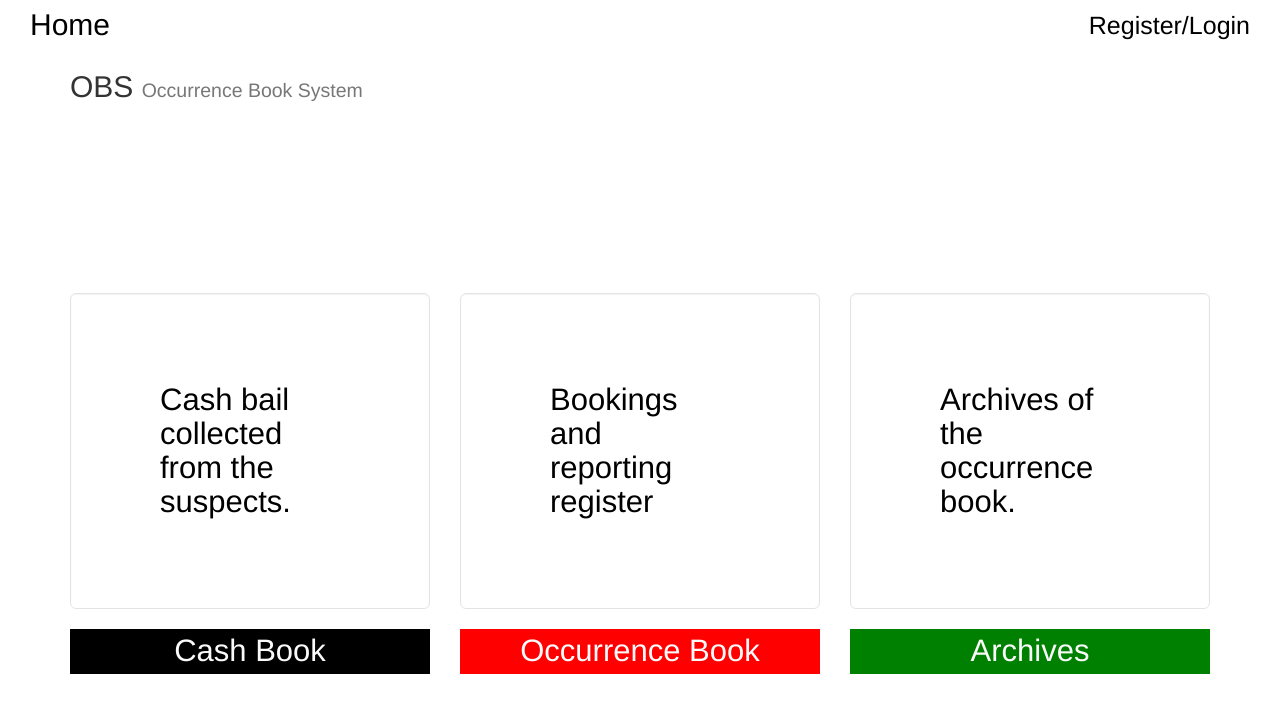
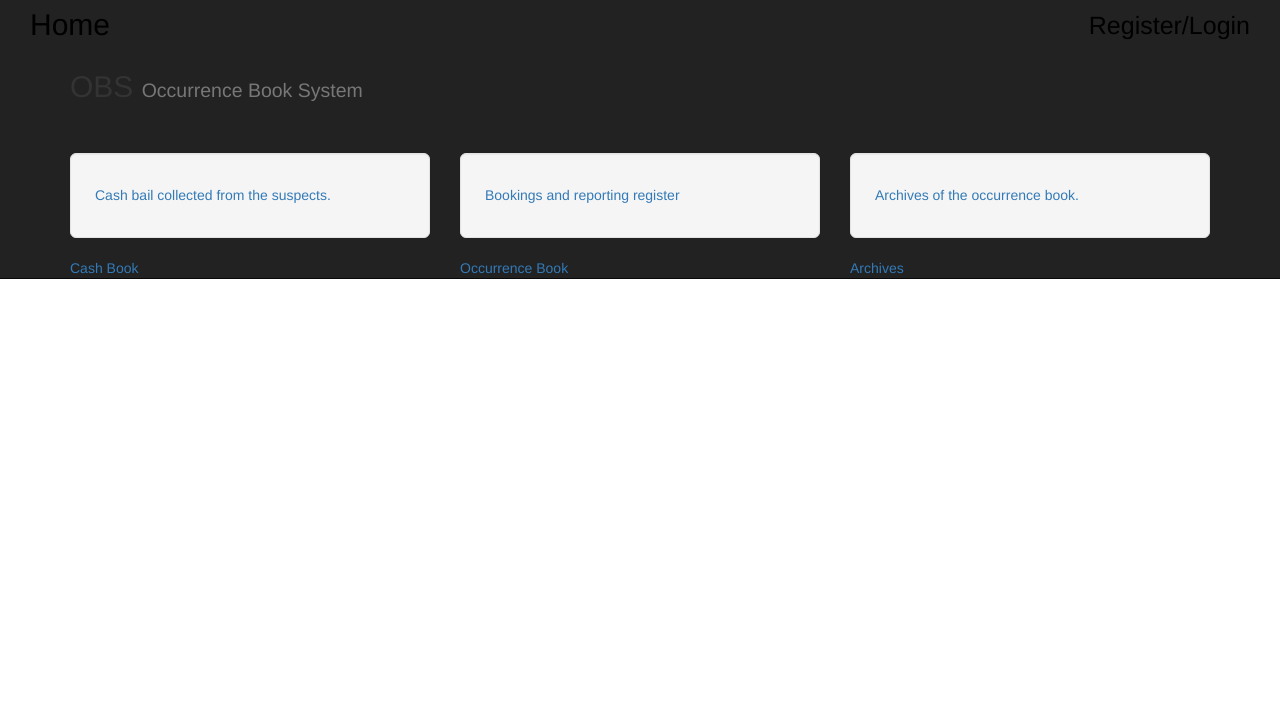
Before and after one commit to mwerumuchai/OB-tracking-system, a Django app: page / in a window 1280 px wide. Shown: the top 713 px of the page. Run offline with Django 3.2, Linux system fonts and the light colour scheme; some libraries are stand-ins or nearby versions.

Commit message:
minor updates and modifications

```diff
--- a/ob_system/templates/occurrence-book/occurrence.html
+++ b/ob_system/templates/occurrence-book/occurrence.html
@@ -25,11 +25,11 @@
     <div class="col-md-4" id="legend">
 
 
-      <h3><a class="btn btn-success" href="{% url 'book' %}"> BOOK </a></h3>
+      <h3><a class="btn btn-success" href=""> BOOK </a></h3>
 
       <h3><a class="btn btn-success" href=""> REPORT </a></h3>
 
-      <h3><a class="btn btn-success" href="{% url 'create-criminal-profile' %}"> CREATE CRIMINAL PROFILE </a></h3>
+      <h3><a class="btn btn-success" href=""> CREATE CRIMINAL PROFILE </a></h3>
 
     </div>
 
@@ -107,7 +107,7 @@
                           </div>
                           <div class="col-md-2"></div>
                           <div class="col-md-6">
-                            <h3><b>Id No:</b> <a href="{% url 'c_profile' item.id_no' %}"> <i>{{ item.criminal.id_no }}</i> </a> </h3>
+                            <h3><b>Id No:</b> <a href=""> <i>{{ item.criminal.id_no }}</i> </a> </h3>
                             <hr>
                           </div>
                         </div>
--- a/static/css/index.css
+++ /dev/null
@@ -1,293 +0,0 @@
-html {
-  padding: 50px;
-}
-
-.head {
-  margin-bottom: 150px;
-  /*margin-top: 120px;*/
-}
-
-.link {
-  color: #fafafa !important;
-}
-
-.navbar-inverse .navbar-nav>li>a {
-  color: #000;
-}
-
-/***********************************************************************
-*  OPAQUE NAVBAR SECTION
-***********************************************************************/
-
-.opaque-navbar {
-  background-color: #fff;
-  /*Transparent = rgba(0,0,0,0) / Translucent = (0,0,0,0.5);  */
-  height: 60px;
-  border-bottom: 0px;
-  transition: background-color .5s ease 0s;
-}
-
-.opaque-navbar.opaque {
-  background-color: #fafafa;
-  height: 60px;
-  transition: background-color .5s ease 0s;
-}
-
-ul.dropdown-menu {
-  background-color: #fafafa;
-}
-
-/***************************
-landing page
-*****************************/
-
-#cb {
-  background-color: #000;
-  text-align: center;
-  font-size: 31px;
-}
-
-#ob {
-  background-color: red;
-  text-align: center;
-  font-size: 31px;
-}
-
-#ar {
-  background-color: green;
-  text-align: center;
-  font-size: 31px;
-}
-
-.card-content {
-  height: 235px;
-  background: #fff;
-}
-
-.content {
-  margin: 65px;
-  color: #000;
-  font-size: 31px;
-}
-
-.well {
-  background-color: #fff;
-}
-
-@media (max-width: 992px) {
-  body {
-    background: #eeeeee;
-  }
-  .opaque-navbar {
-    background-color: #fafafa;
-    height: 60px;
-    transition: background-color .5s ease 0s;
-  }
-}
-
-div.help-block {
-  display: none;
-  margin-top: 5px;
-  margin-bottom: 10px;
-  color: #737373;
-}
-
-.card.horizontal {
-  overflow: hidden;
-  -moz-transition: all 0.3s;
-  -webkit-transition: all 0.3s;
-  transition: all 0.3s;
-}
-
-.card.horizontal:hover {
-  -moz-transform: scale(1.1);
-  -webkit-transform: scale(1.1);
-  transform: scale(1.1);
-}
-
-/***************************
-end landing page
-*****************************/
-
-/*********************************
-Occurence book
-***********************************/
-
-a {
-  text-decoration: none !important;
-  color: #000;
-}
-
-#booking-row {
-  margin-bottom: 50px;
-  margin-top: -34px;
-  font-size: 18px;
-}
-
-.date {
-  text-align: left;
-  margin-left: 15px;
-  padding-bottom: 15px;
-}
-
-#legend {
-  color: #fff;
-  text-align: right;
-}
-
-.legend {
-  margin-top: 69px;
-}
-
-.booking {
-  color: #d61414;
-}
-
-.reports {
-  color: #d61414;
-}
-
-btn, .btn-large {
-  text-decoration: none;
-  color: #fff;
-  background-color: #fafafa;
-  text-align: center;
-}
-
-table {
-  font-family: arial, sans-serif;
-  border-collapse: collapse;
-  width: 100%;
-}
-
-th {
-  border: 1px solid #dddddd;
-  text-align: left;
-  padding: 8px;
-  background-color: #dddddd;
-}
-
-td {
-  border: 1px solid #dddddd;
-  text-align: left;
-  padding: 8px;
-}
-
-tr:nth-child(even) {
-  background-color: #dddddd;
-}
-
-hr {
-  margin-top: 20px;
-  margin-bottom: 20px;
-  border: 0;
-  border-top: 2px solid green;
-}
-
-.three {
-  font-family: 'Playfair Display', serif;
-}
-
-#occurrence {
-  margin-bottom: -134px;
-  margin-top: 32px;
-}
-
-/*******
-modal
-*******/
-
-.modal.modal-wide .modal-dialog {
-  width: 80%;
-}
-
-.modal-wide .modal-body {
-  overflow-y: auto;
-}
-
-/* irrelevant styling */
-
-
-body p {
-  max-width: 200px;
-  margin: 5px 5px;
-}
-
-#{{item.id}
-}
-
-#report-description {
-  margin-bottom: -189px;
-}
-
-#mheader {
-  background-color: #000;
-  color: #fff;
-}
-
-#mfooter {
-  background-color: #ee2c2c;
-  color: #fff;
-}
-
-#close {
-  background-color: green;
-  color: #fff;
-}
-
-.sign {
-  text-align: right;
-  margin: 219px;
-}
-
-/*********************************
-End Occurence book
-***********************************/
-
-/*test tabs*/
-
-
-#exTab1 .tab-content {
-  padding: 5px 15px;
-}
-
-#exTab2 h3 {
-  padding: 5px 15px;
-}
-
-#exTab1 .nav-pills>li>a {
-  border-radius: 0;
-}
-
-#toggle-tabs {
-  position: relative;
-  display: block;
-  font-size: 28px;
-  /*padding: 27px 256px;*/
-}
-
-/*.nav>li>a {
-  position: relative;
-  display: block;
-  padding: 27px 256px;
-}*/
-
-/*end test tabs*/
-
-footer {
-  position: fixed;
-  right: 0;
-  bottom: 0;
-  left: 0;
-  padding: 1rem;
-  color: #fff;
-  background-color: #fff;
-  color: #000;
-  text-align: center;
-}
-
-/*CASH BAIL*/
-
-.header {
-  text-align: center;
-}
```
Also changed, not shown: ob_system/utils.py (added, +22 -0 lines).
